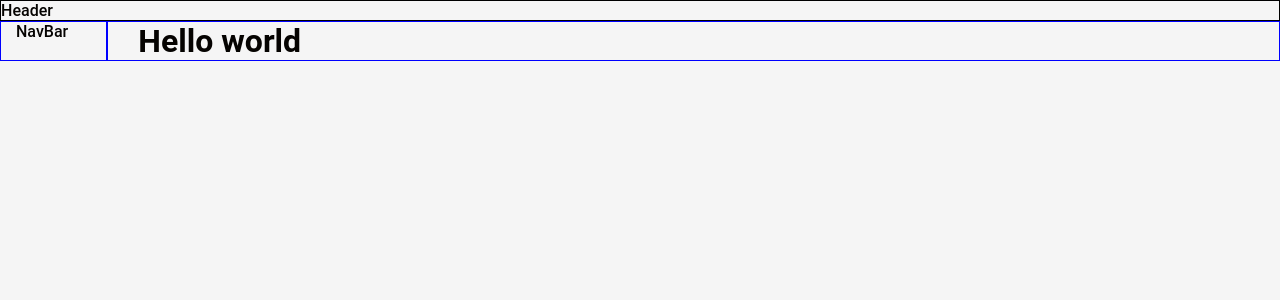
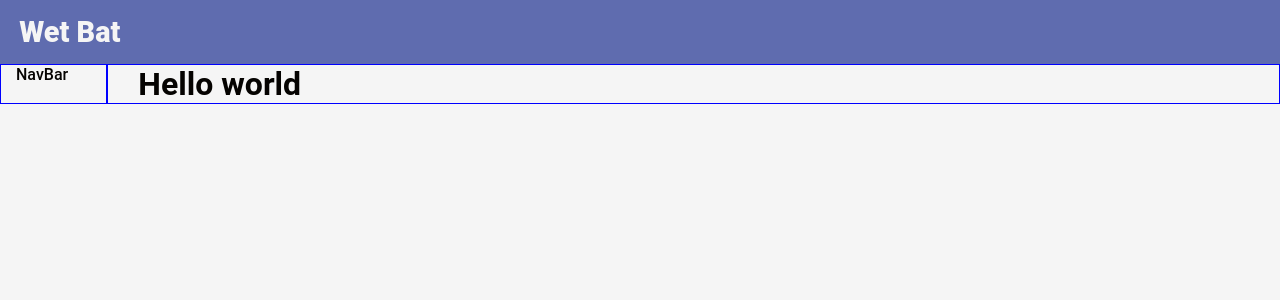
Before and after one commit to OsmanRodrigues/launch-code-challenge-wet-bat, a Next.js app in the folder ui/: page / in a window 1280 px wide. Shown: the top 300 px of the page. Built offline with nearby package versions, Linux system fonts and the light colour scheme.

Commit message:
main header styled

```diff
--- a/ui/src/atomic/components/main-layout/index.tsx
+++ b/ui/src/atomic/components/main-layout/index.tsx
@@ -6,10 +6,9 @@ import { MainNav } from './main-nav'
 export const MainLayout: FC = ({ children: app }) => {
 
     return (
+        <>
+            <MainHeader/>
             <Container fluid>
-            <Row style={{border: '1px solid black'}}>
-                <MainHeader/>
-            </Row>
                 <Row>
                     <Col md={1} style={{border: '1px solid blue'}}>
                         <MainNav />
@@ -19,5 +18,6 @@ export const MainLayout: FC = ({ children: app }) => {
                     </Col>
                 </Row>
             </Container>
+        </>
     )
 }
--- a/ui/src/atomic/components/main-layout/main-header.tsx
+++ b/ui/src/atomic/components/main-layout/main-header.tsx
@@ -1,8 +1,11 @@
+import { BrandLabel } from '@atomic/shared'
 import { Header } from '@atomic/shared/layout'
 import { FC } from 'react'
 
 export const MainHeader: FC = () => (
     <Header>
-        Header
+        <BrandLabel color='light' size='xl'>
+            Wet Bat
+        </BrandLabel>
     </Header>
 )
--- a/ui/src/atomic/shared/constants.ts
+++ b/ui/src/atomic/shared/constants.ts
@@ -4,8 +4,19 @@ export const typography = {
         fontWeight: 500
     },
     font: {
-        family: 'Roboto'
-    },
+        family: 'Roboto',
+        size: {
+            sm: '0.8rem',
+            md: '1.4rem',
+            lg: '1.6rem',
+            xl: '1.8rem'
+        },
+        weight: {
+            sm: 300,
+            md: 700,
+            lg: 900
+        }
+    }
 }
 export const color = {
     primary: '#5BBFBA',
@@ -18,3 +29,10 @@ export const color = {
     light: '#f5f5f5',
     gray: '#B9BBB6'
 }
+export const spacing = {
+    padding: {
+        sm: '0.6rem',
+        md: '1.2rem',
+        lg: '1.8rem'
+    }
+}
--- a/ui/src/atomic/shared/layout.ts
+++ b/ui/src/atomic/shared/layout.ts
@@ -1,4 +1,12 @@
 import styled from 'styled-components'
+import { color } from './constants'
 
-export const Header = styled.header``
+export const Header = styled.header`
+    background-color: ${color.secondary};
+    height: 4rem;
+    left: 0;
+    right: 0;
+    display: flex;
+    align-items: center;
+`
 export const NavBar = styled.nav``
--- a/ui/src/atomic/shared/typography.atm.ts
+++ b/ui/src/atomic/shared/typography.atm.ts
@@ -1,3 +1,24 @@
-import styled from 'styled-components'
+import styled, { css } from 'styled-components'
+import { color, spacing, typography } from './constants'
 
-export const H1 = styled.h1``
+interface TypographySharedCss {
+    color?: keyof typeof color
+    size?: keyof typeof typography.font.size
+}
+
+const typographySharedCss = css<TypographySharedCss>`
+    background-color: inherit;
+    color: ${props => color[props.color || 'dark']};
+`
+export const H1 = styled.h1`
+    ${typographySharedCss}
+`
+export const H2 = styled.h2`
+    ${typographySharedCss}
+`
+export const BrandLabel = styled.label`
+    ${typographySharedCss}
+    font-size: ${props => typography.font.size[props.size || 'md']};
+    font-weight: ${typography.font.weight.lg};
+    padding: 0px ${spacing.padding.md};
+`
```
Lines whose indentation alone changed are shown as unchanged.
